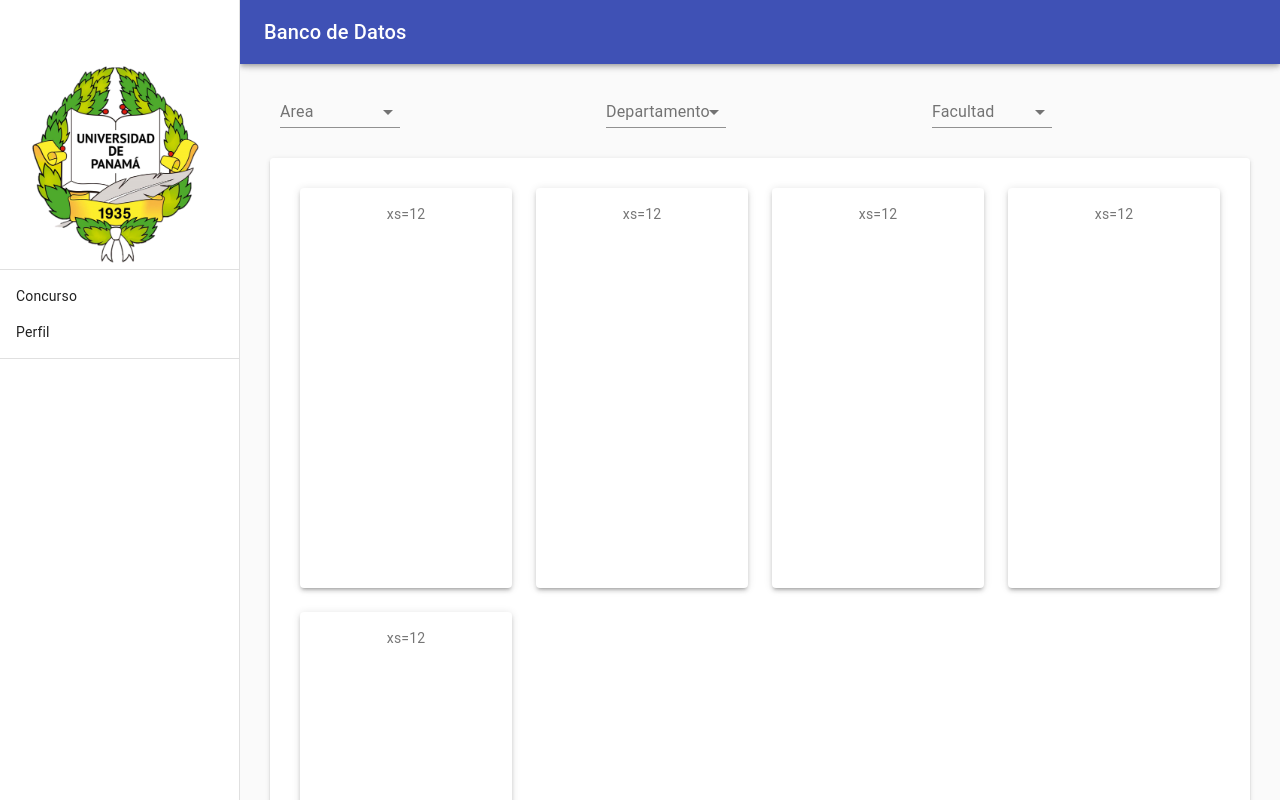
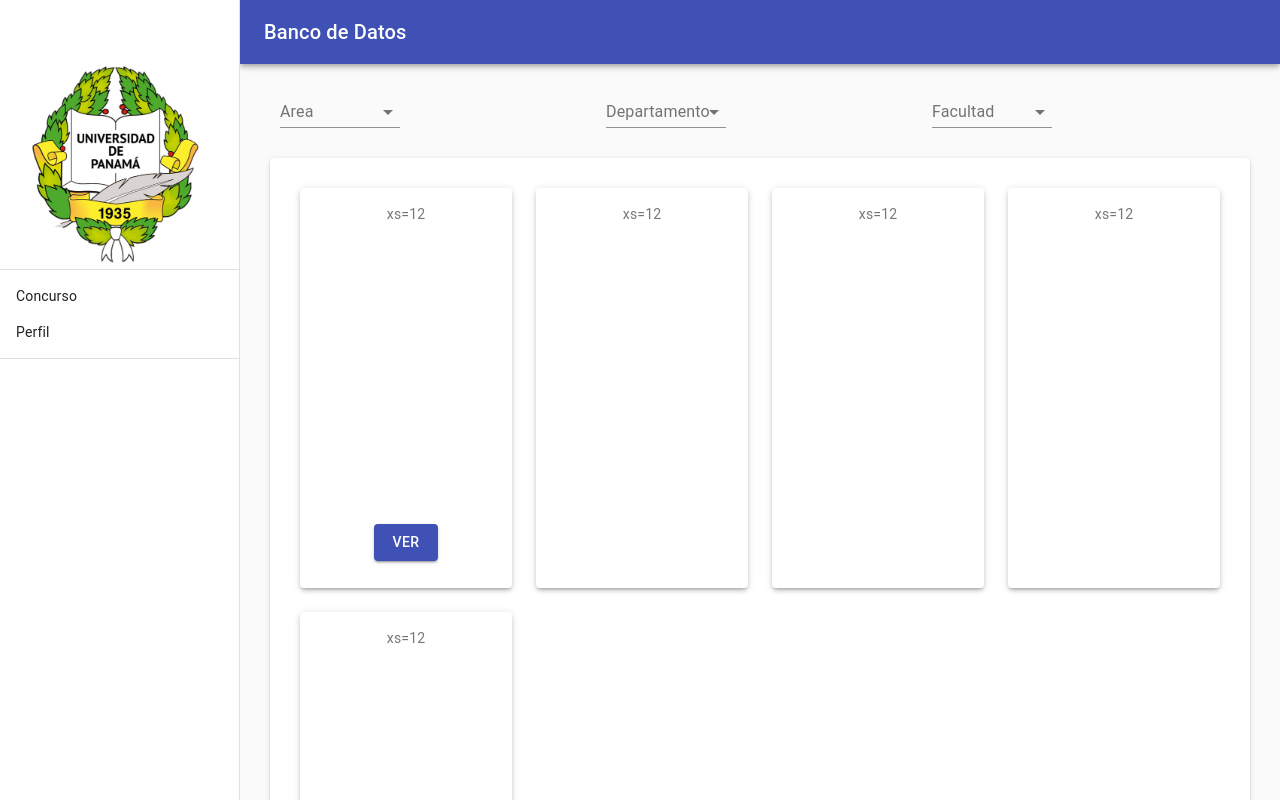
Before and after one commit to Madssimo/banco_datos, a React (Create React App) app in the folder banco-datos-app/: page /concursos in a window 1280 px wide. Shown: the top 800 px of the page. Built offline with nearby package versions, Linux system fonts and the light colour scheme.

Commit message:
anadiendo componente concursoDetalle y boton en concursos

```diff
--- a/banco-datos-app/src/components/Concurso/concursos.js
+++ b/banco-datos-app/src/components/Concurso/concursos.js
@@ -6,6 +6,7 @@ import Select from '@material-ui/core/Select';
 import MenuItem from '@material-ui/core/MenuItem';
 import InputLabel from '@material-ui/core/InputLabel';
 import FormControl from '@material-ui/core/FormControl';
+import Button from '@material-ui/core/Button';
 
 const useStyles = makeStyles((theme) => ({
   paper: {
@@ -32,6 +33,10 @@ const useStyles = makeStyles((theme) => ({
     marginLeft: 280,
     minWidth: 120,
   },
+
+  button: {
+    marginTop:300,
+  }
 
 }));
 
@@ -106,7 +111,13 @@ export default function SimplePaper() {
           <div className={classes.div}>
           <Grid container spacing={3}>
             <Grid item xs={12} sm={3}>
-              <Paper className={classes.paper2} elevation={3} >xs=12</Paper>
+              <Paper className={classes.paper2} elevation={3} >xs=12
+              <div className={classes.button}>
+                <Button  variant="contained" color="primary">
+                  Ver
+                </Button>
+                </div>
+              </Paper>
             </Grid>
             <Grid item xs={12} sm={3}>
               <Paper className={classes.paper2} elevation={3}>xs=12</Paper>
```
Also changed, not shown: banco-datos-app/src/components/Concurso/concursoDetalle.js (added, +45 -0 lines).
